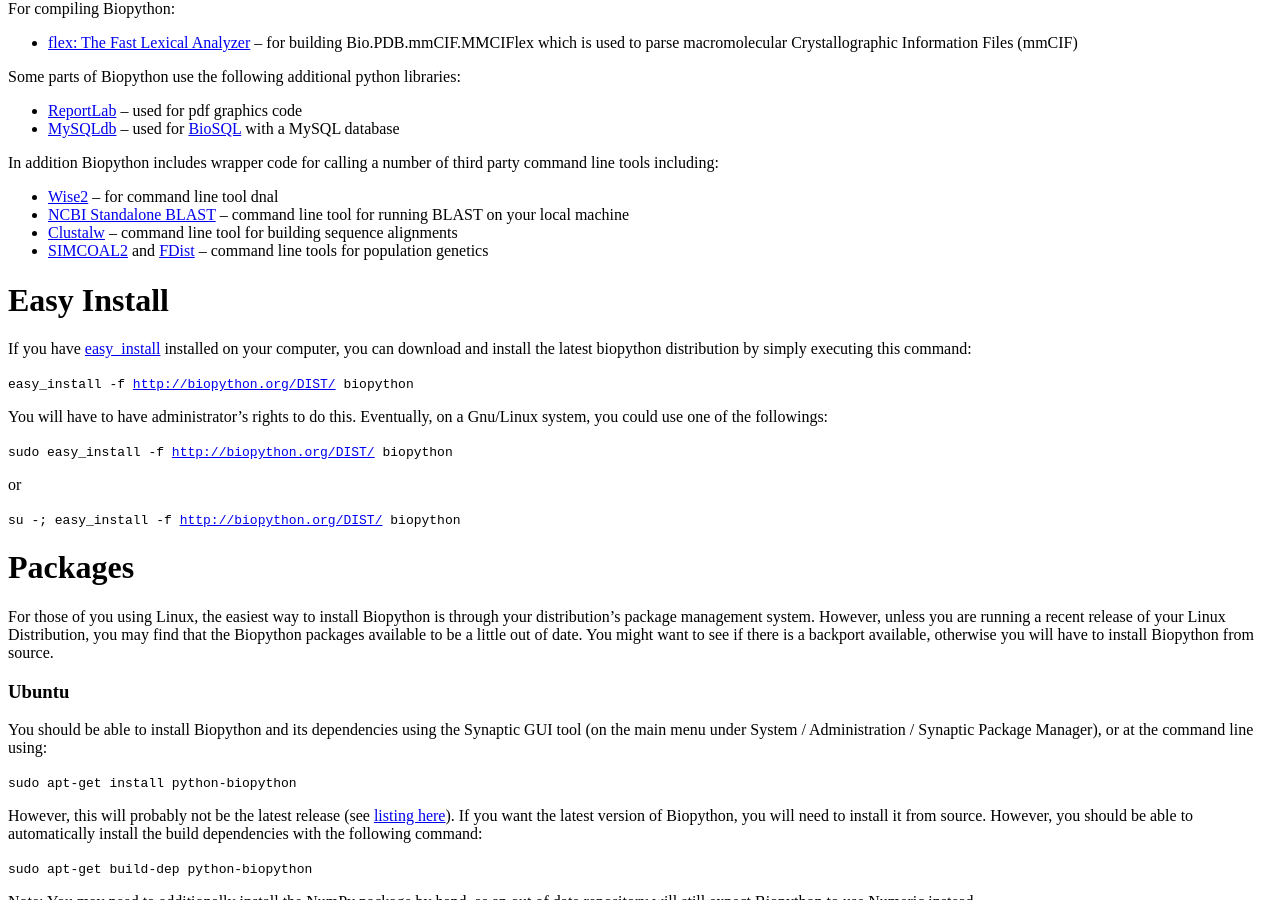
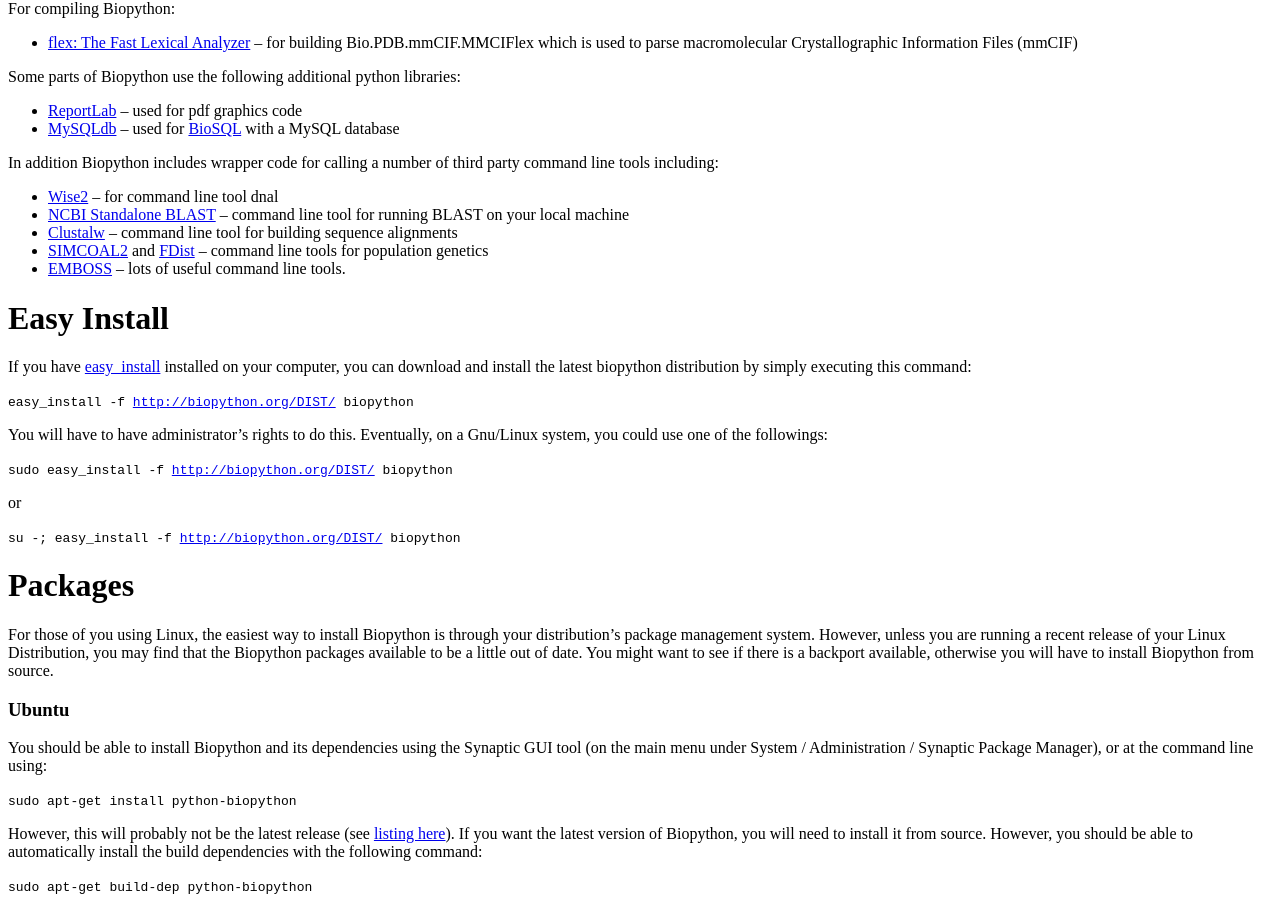
Before and after one commit to biopython/biopython.github.io, a Jekyll site: the page built from wiki/Download.md, in a window 1280 px wide and 900 px high, scrolled down 938 px. Built offline with Jekyll 4.4.1, drawn with Linux system fonts in a browser that asks for light colours.

Commit message:
/* Optional Software */ Added EMBOSS

```diff
--- a/wiki/Download.md
+++ b/wiki/Download.md
@@ -104,6 +104,8 @@ third party command line tools including:
 -   [SIMCOAL2](http://cmpg.unibe.ch/software/simcoal2/) and
     [FDist](http://www.rubic.rdg.ac.uk/~mab/software.html) -- command
     line tools for population genetics
+-   [EMBOSS](http://emboss.sourceforge.net/) -- lots of useful command
+    line tools.
 
 Easy Install
 ============
```
Also changed, not shown: 1 other file.
